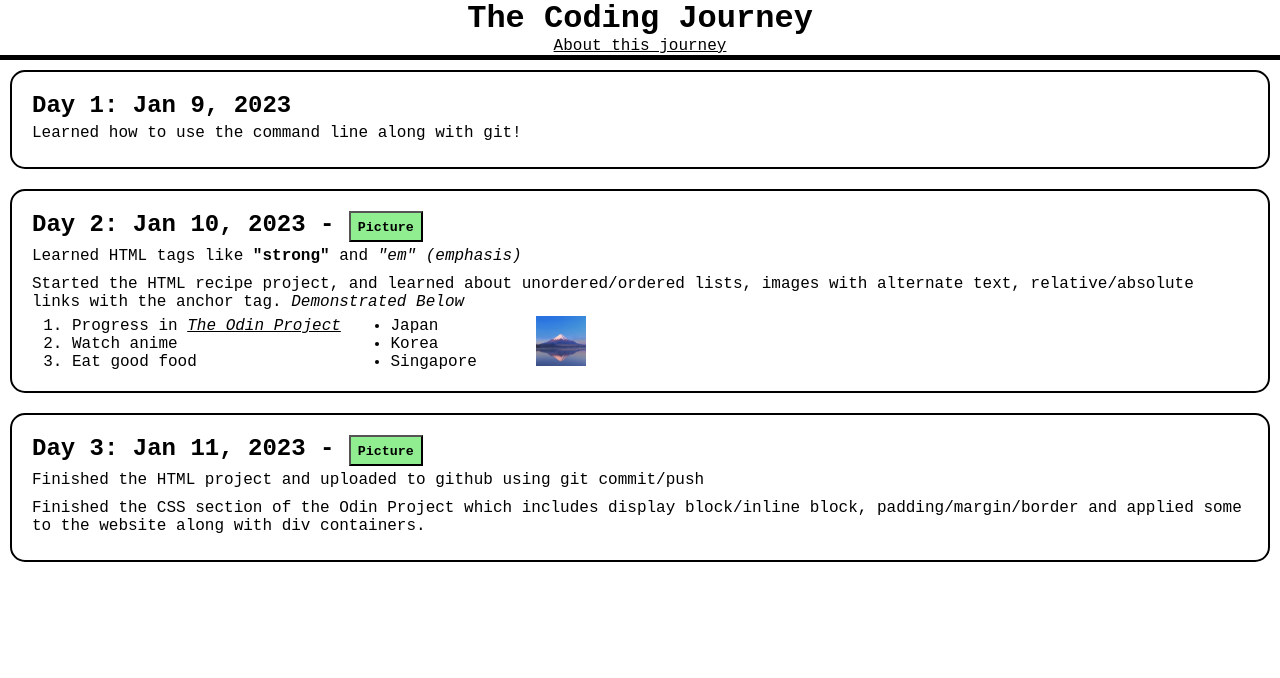
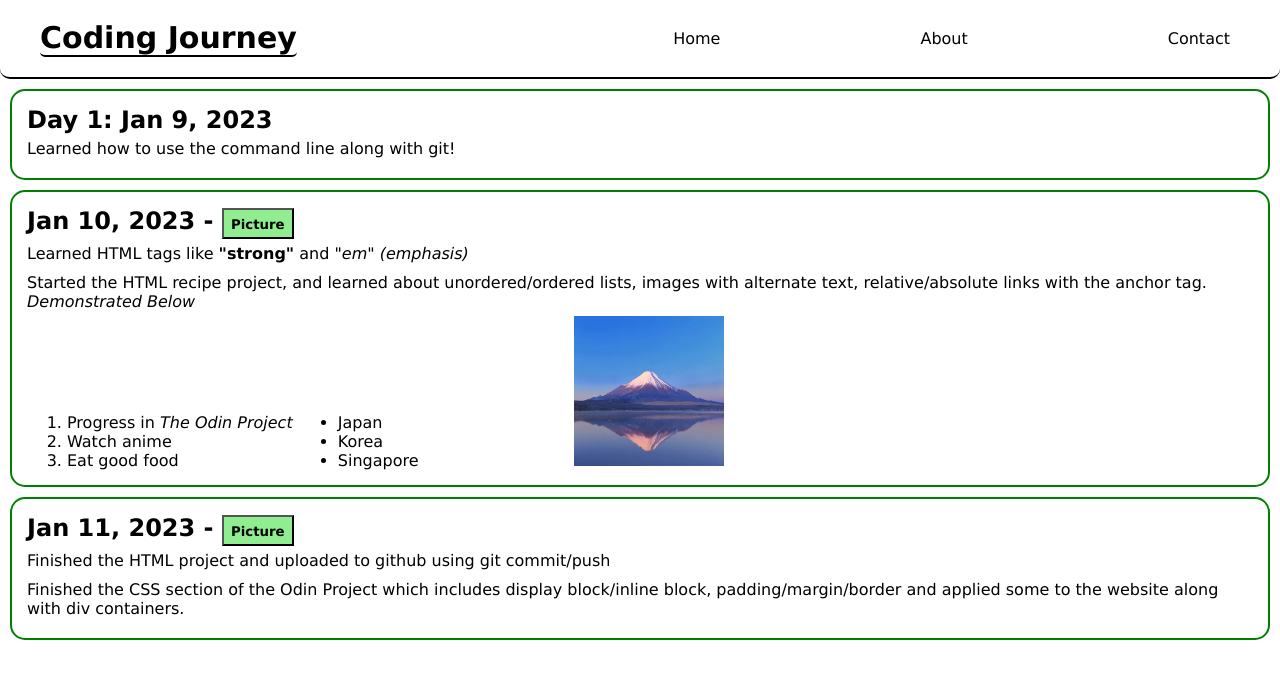
Before and after one commit to JasonCqq/First-Site, a plain HTML site: page index.html in a window 1280 px wide. Drawn offline with Linux system fonts and the light colour scheme.

Commit message:
Add Navigation Bar

```diff
--- a/css/style.css
+++ b/css/style.css
@@ -1,25 +1,62 @@
 * {
-    font-family: 'Courier New', Courier, monospace;
+    font-family: Verdana, Geneva, Tahoma, sans-serif;
     margin: 0px;
     box-sizing: border-box;
     color: black;
+    text-decoration: none;
 }
 
-.title {
-    text-align: center;
-    border-bottom: 5px solid black;
+/* technique to scale the website and elements.
+html, body {
+    height: 100%;
+}
+*/
+
+nav ul {
+    margin: 20px 0px;
+    display: flex;
+    list-style: none;
+    align-items: center;
+    gap: 200px;
+    margin-right: 50px;
 }
 
-.days {
+nav a:hover {
+    position:relative;
+    border: 2px solid black;
+    border-radius: 10px;
+    padding: 5px;
+}
+
+nav .title {
+    margin-right: auto;
+    font-size: 30px;
+    font-weight: bold;
+    border-bottom: 2px solid black;
+    border-radius: 5px;
+}
+
+#content {
+    display: flex;
+    flex-direction: column;
+}
+
+#content > .flex-container {
+    flex-direction: column;
+}
+
+#content > .flex-container > .days {
+    border: 2px solid green;
+    border-radius: 15px;
     margin: 10px;
-    border: 2px solid black;
-    border-radius: 15px;
-    padding: 20px;
+    padding: 15px;
 }
+
 
 .days p {
     padding: 5px 0px;
 }
+
 
 .days button {
     padding: 7px 7px 5px 7px;
@@ -30,9 +67,3 @@
 .day2, ul, ol {
     display: inline-block;
 }
-
-.day2 img {
-    height: 50px;
-    width: 50px;
-    margin-left: 50px;
-}
--- a/index.html
+++ b/index.html
@@ -7,19 +7,24 @@
     </head>
 
     <body>
-        <div class="title">
-            <h1>The Coding Journey</h1>
-            <a href="./pages/about.html">About this journey</a>
-        </div>
+        <nav style="border-bottom: 2px solid black; border-radius: 10px;">
+            <ul>
+                <li class="title">Coding Journey</li>
+                <li><a href="./index.html">Home</a></li>
+                <li><a href="./pages/about.html">About</a></li>
+                <li><a href="">Contact</a></li>
+            </ul>
+        </nav>
 
         <div id="content">
-            <div class="day1 days">
+            <div class="flex-container">
+                <div class="day_1 days">
                     <h2>Day 1: Jan 9, 2023</h2>
                     <p>Learned how to use the command line along with git!</p>
                 </div>
 
-            <div class="day2 days">
-                <h2>Day 2: Jan 10, 2023 - <a href="./pictures/1-10-2023.png"><button>Picture</button></a></h2>
+                <div class="day_2 days">
+                    <h2>Jan 10, 2023 - <a href="./pictures/1-10-2023.png"><button>Picture</button></a></h2>
                     <p>Learned HTML tags like <strong>"strong"</strong> and <em>"em" (emphasis)</em></p>
                     <p>Started the HTML recipe project, and learned about unordered/ordered lists, images with alternate text,
                     relative/absolute links with the anchor tag. <em>Demonstrated Below</em></p>
@@ -35,16 +40,17 @@
                         <li>Korea</li>
                         <li>Singapore</li>
                     </ul>
-                <img src="./images/mtfuji.webp" alt="Picture of Mountain Fuji, Located in Japan">
+                    <img src="./images/mtfuji.webp" alt="Picture of Mountain Fuji, Located in Japan" style="width:150px; height: 150px; margin-left: 150px;">
                 </div>
 
-            <div class="day3 days">
-                <h2>Day 3: Jan 11, 2023 - <a href="./pictures/1-11-2023.png"><button>Picture</button></a></h2>
+                <div class="day_3 days">
+                    <h2>Jan 11, 2023 - <a href="./pictures/1-11-2023.png"><button>Picture</button></a></h2>
                     <p>Finished the HTML project and uploaded to github using git commit/push</p>
                     <p>Finished the CSS section of the Odin Project which includes display block/inline block, padding/margin/border
                     and applied some to the website along with div containers.</p>
                 </div>
             </div>
+        </div>
 
     </body>
 </html>
```
Lines whose indentation alone changed are shown as unchanged.
